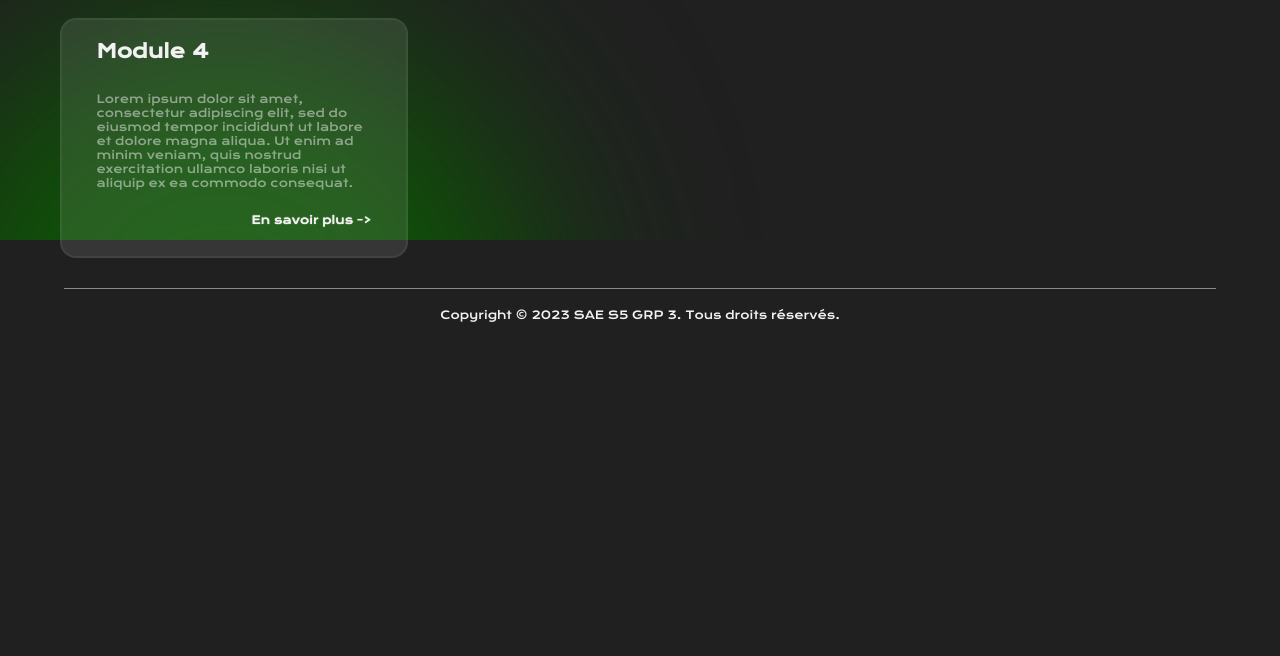
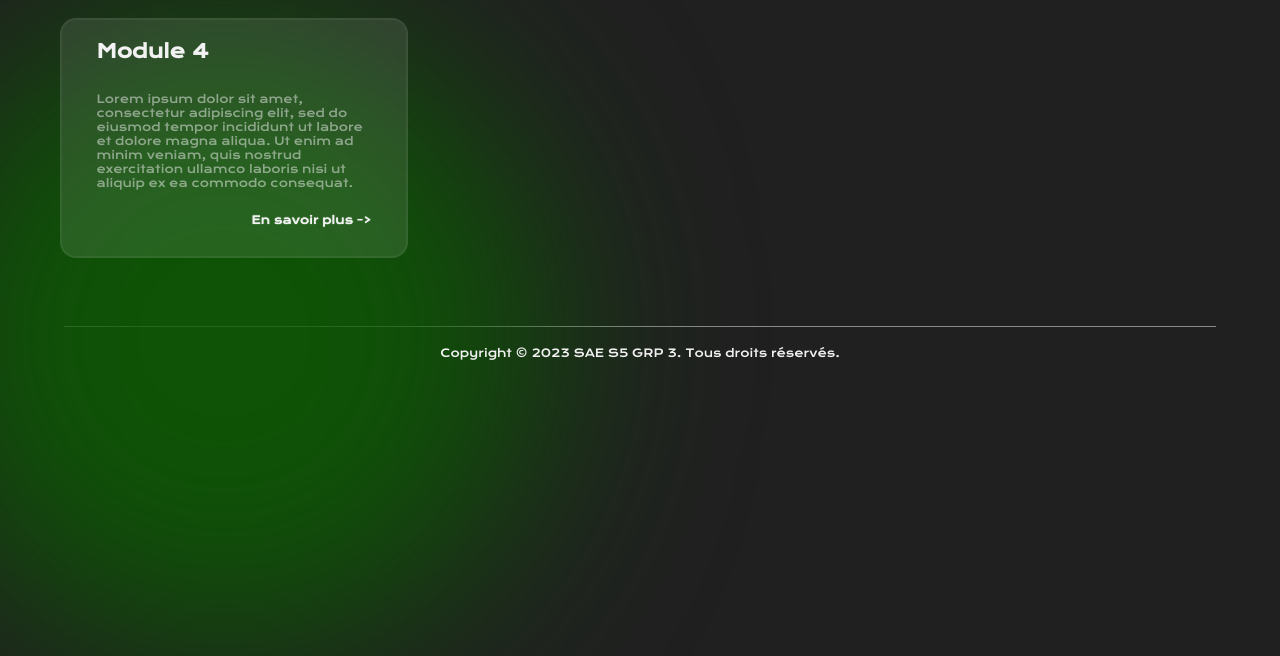
Before and after one commit to mathieuChdz/SAE_S5_S6_BUT3, a PHP site: page /modules.php in a window 1280 px wide; the page is wider, and only the part inside the window is pictured. Shown: the part 560-1216 px from the top of that part. Before the commit the page ends 882 px from the top of that part, so only its background shows below. Run offline with PHP 8.4, Linux system fonts and the light colour scheme.

Commit message:
Correction position bg et main

```diff
--- a/src_web/css/css.css
+++ b/src_web/css/css.css
@@ -73,6 +73,10 @@ main {
 
 /* ########################### Textes ########################### */
 
+h1, h2, h3, h4, a, p{
+    z-index: 90 !important;
+}
+
 h1 {
     font-weight: 900;
     font-size: 2.5em;
@@ -84,16 +88,20 @@ h4 {
     font-weight: 100;
 }
 
+p{
+
+}
+
 
 /* ########################### Background ########################### */
 
 .container-background{
-    overflow: hidden;
     width: 100%;
-    height: 100vh;
+    min-height: 100vh;
     top: 0;
-    overflow: hidden;
     position: absolute;
+    z-index: 10;
+    height: auto;
 }
 
 .background{
@@ -170,8 +178,10 @@ h4 {
 .main-container{
     max-width: var(--max-width-all);
     width: 100%;
-    height: 100vh;
+    min-height: 100vh;
     padding: 80px 20px 20px 20px;
+    z-index: 20;
+    height: auto;
 }
 
 .pres-index-container {
@@ -292,6 +302,14 @@ h4 {
 .item-main-link a{
     color: var(--color-white);
     text-shadow: 0px 0px 1px var(--color-white);
+}
+
+@media screen and (max-width: 1016px){
+
+    .main-items{
+        justify-content: center;
+    }
+
 }
 
 
--- a/src_web/modules.php
+++ b/src_web/modules.php
@@ -18,19 +18,17 @@
     <header>
     </header>
 
-
-    <div class="container-background">
-        <div class="background">
-            <div class="circle1"></div>
-            <div class="circle2"></div>
-        </div>
-    </div>
-
     <?php
         include("imports/navbar.html");
     ?>
 
     <main>
+        <div class="container-background">
+            <div class="background">
+                <div class="circle1"></div>
+                <div class="circle2"></div>
+            </div>
+        </div>
 
         <div class="main-container">
             <div class="main-explication">
@@ -38,9 +36,9 @@
                     <h2>Modules disponibles</h2>
                 </div>
                 <div class="main-explication-texte">
-                    Lorem ipsum dolor sit amet, consectetur adipiscing elit, sed do eiusmod tempor incididunt ut labore et dolore magna aliqua.
+                    <p>Lorem ipsum dolor sit amet, consectetur adipiscing elit, sed do eiusmod tempor incididunt ut labore et dolore magna aliqua.
                     Ut enim ad minim veniam, quis nostrud exercitation ullamco laboris nisi ut aliquip ex ea commodo consequat.
-                    Duis aute irure dolor in reprehenderit in voluptate velit esse cillum dolore.
+                    Duis aute irure dolor in reprehenderit in voluptate velit esse cillum dolore.</p>
                 </div>
             </div>
 
@@ -105,7 +103,6 @@
                 </div>
             </div>
         </div>
-
     </main>
 
     <?php
```
